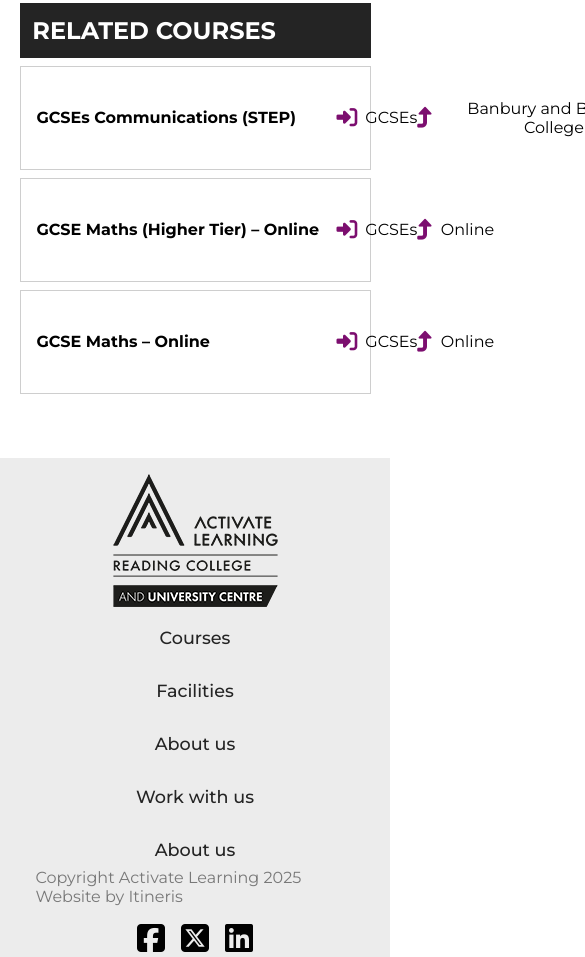
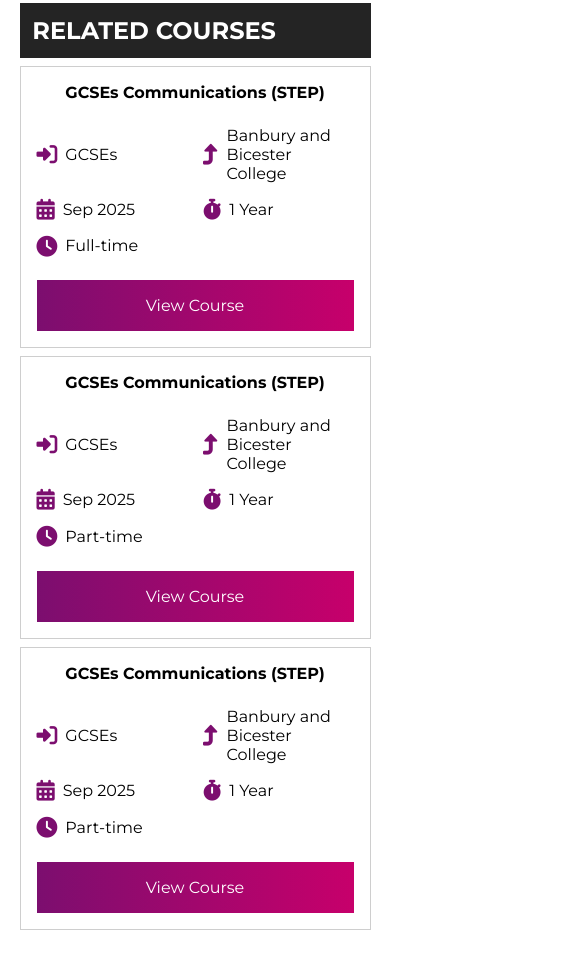
Before and after one commit to Keb4ng/Activate-Learning, a plain HTML site: page product-course.html in a window 390 px wide. Shown: the part 2839-3796 px from the top of the page, 585 px wide, since content can reach past the window. Drawn offline with nearby package versions, Linux system fonts and the light colour scheme.

Commit message:
product course update 3

```diff
--- a/product-course.html
+++ b/product-course.html
@@ -282,7 +282,8 @@
           <p class="col-title">RELATED COURSES</p>
           <div class="career-related">
             <div class="career-card">
-              <p class="ccard-title">GCSEs Communications (STEP)</p>
+              <div class="ccard-title">GCSEs Communications (STEP)</div>
+              <div class="ccard-details">
                 <p>
                   <i class="fa-solid fa-right-to-bracket"></i><span>GCSEs</span>
                 </p>
@@ -295,36 +296,43 @@
                 </p>
                 <p><i class="fa-solid fa-stopwatch"></i><span>1 Year</span></p>
                 <p><i class="fa-solid fa-clock"></i><span>Full-time</span></p>
+              </div>
               <a href="#">View Course</a>
             </div>
             <div class="career-card">
-              <p class="ccard-title">GCSE Maths (Higher Tier) – Online</p>
+              <div class="ccard-title">GCSEs Communications (STEP)</div>
+              <div class="ccard-details">
                 <p>
                   <i class="fa-solid fa-right-to-bracket"></i><span>GCSEs</span>
                 </p>
                 <p class="ccard-loc">
-                <i class="fa-solid fa-turn-up"></i><span>Online</span>
-              </p>
-              <p>
-                <i class="fa-solid fa-calendar-days"></i><span>Sep 2025</span>
-              </p>
-              <p><i class="fa-solid fa-stopwatch"></i><span>1 Year</span></p>
-              <p><i class="fa-solid fa-clock"></i><span>Part-Time</span></p>
-              <a href="#">View Course</a>
-            </div>
-            <div class="career-card">
-              <p class="ccard-title">GCSE Maths – Online</p>
-              <p>
-                <i class="fa-solid fa-right-to-bracket"></i><span>GCSEs</span>
-              </p>
-              <p class="ccard-loc">
-                <i class="fa-solid fa-turn-up"></i><span>Online</span>
+                  <i class="fa-solid fa-turn-up"></i
+                  ><span>Banbury and Bicester College</span>
                 </p>
                 <p>
                   <i class="fa-solid fa-calendar-days"></i><span>Sep 2025</span>
                 </p>
                 <p><i class="fa-solid fa-stopwatch"></i><span>1 Year</span></p>
                 <p><i class="fa-solid fa-clock"></i><span>Part-time</span></p>
+              </div>
+              <a href="#">View Course</a>
+            </div>
+            <div class="career-card">
+              <div class="ccard-title">GCSEs Communications (STEP)</div>
+              <div class="ccard-details">
+                <p>
+                  <i class="fa-solid fa-right-to-bracket"></i><span>GCSEs</span>
+                </p>
+                <p class="ccard-loc">
+                  <i class="fa-solid fa-turn-up"></i
+                  ><span>Banbury and Bicester College</span>
+                </p>
+                <p>
+                  <i class="fa-solid fa-calendar-days"></i><span>Sep 2025</span>
+                </p>
+                <p><i class="fa-solid fa-stopwatch"></i><span>1 Year</span></p>
+                <p><i class="fa-solid fa-clock"></i><span>Part-time</span></p>
+              </div>
               <a href="#">View Course</a>
             </div>
           </div>
--- a/styles.css
+++ b/styles.css
@@ -356,6 +356,7 @@ section {
   align-items: center;
   border: solid 1px #cecece;
   padding-left: 1rem;
+  gap: 1.5rem;
 }
 
 .career-card p {
@@ -394,12 +395,6 @@ section {
   font-weight: bold;
   min-width: 300px;
 }
-
-.ccard-loc {
-  min-width: 250px;
-  text-align: center;
-}
-
 .nth-2 {
   margin: 2rem 0;
 }
@@ -413,6 +408,14 @@ section {
   flex-direction: row;
   gap: 0.4rem;
   align-items: center;
+}
+
+.ccard-details {
+  display: flex;
+  flex-direction: row;
+  gap: 1rem;
+  justify-content: space-between;
+  width: 100%;
 }
 
 .course__item-details i {
@@ -1107,6 +1110,29 @@ footer {
 }
 
 @media only screen and (max-width: 991px) {
+  .career-related {
+    display: grid;
+    grid-template-columns: 1fr 1fr;
+  }
+
+  .career-card {
+    display: flex;
+    flex-direction: column;
+    padding: 1rem;
+  }
+
+  .career-card a {
+    width: 100%;
+    padding: 1rem;
+  }
+
+  .ccard-details {
+    display: grid;
+    grid-template-columns: repeat(3, 1fr);
+    gap: 1rem;
+    justify-content: space-between;
+    width: 100%;
+  }
   .main-header {
     display: none;
   }
@@ -1171,6 +1197,18 @@ footer {
 }
 
 @media only screen and (max-width: 768px) {
+  .career-related {
+    grid-template-columns: 1fr;
+  }
+
+  .ccard-title {
+    min-width: unset;
+  }
+
+  .ccard-details {
+    grid-template-columns: repeat(2, 1fr);
+  }
+
   .nf-support {
     grid-column: span 1;
   }
```
Lines whose indentation alone changed are shown as unchanged.
